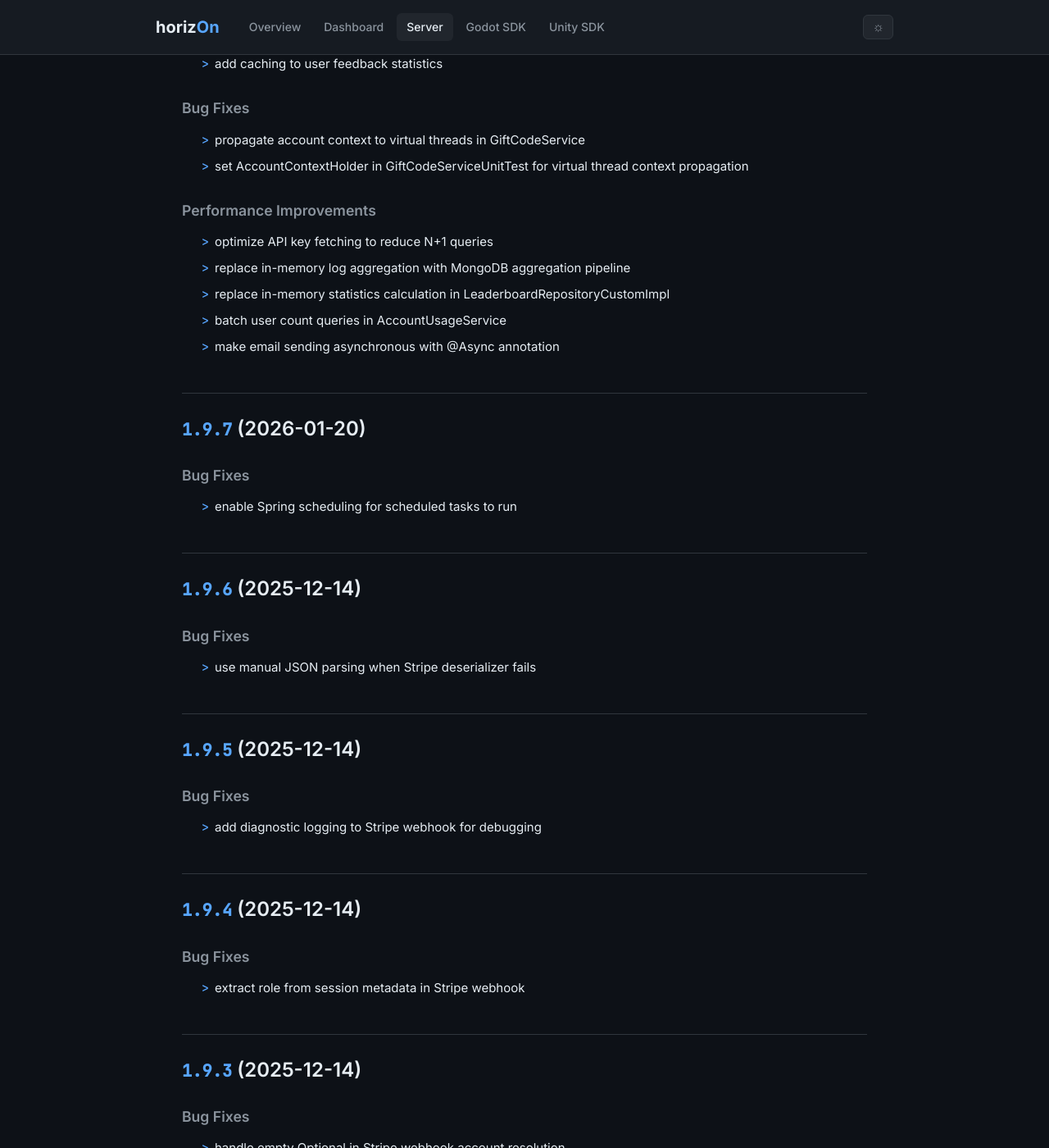
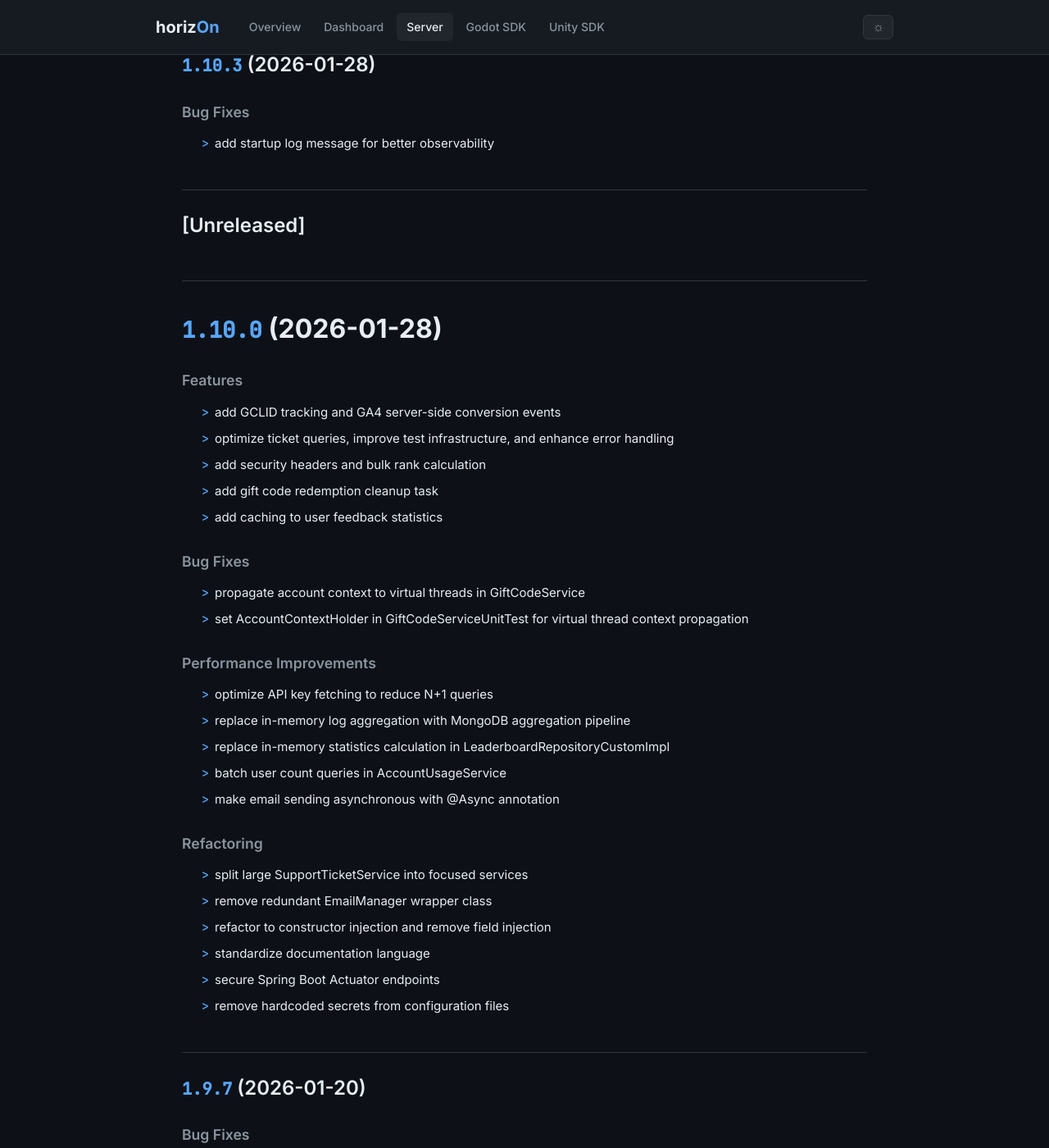
Before and after one commit to ProjectMakersDE/horizOn-Changelog, a Jekyll site: the page built from server-changelog.md, in a window 1280 px wide and 1400 px high, scrolled down 3125 px. Shown: the whole window at 82% size. Built offline with Jekyll 4.4.1, drawn with Linux system fonts in a browser that asks for light colours; some of the changed text lies outside the part shown.

Commit message:
chore: sync changelogs [skip ci]

```diff
--- a/server-changelog.md
+++ b/server-changelog.md
@@ -8,6 +8,20 @@ title: Server Changelog
 All notable changes to the horizOn Server (Backend API).
 
 [Back to Overview](.)
+
+# [1.20.0](https://github.com/ProjectMakersDE/horizOn-Dashboard-Backend/compare/v1.19.0...v1.20.0) (2026-02-13)
+
+
+### Features
+
+* **ci:** trigger changelog sync after new release ([d9d3bac](https://github.com/ProjectMakersDE/horizOn-Dashboard-Backend/commit/d9d3bacac33328bb89bd42c7d2dc19cb25b6d5bc))
+
+# [1.19.0](https://github.com/ProjectMakersDE/horizOn-Dashboard-Backend/compare/v1.18.0...v1.19.0) (2026-02-12)
+
+
+### Features
+
+* **auth:** grant actuator user admin role for n8n blog automation ([7667858](https://github.com/ProjectMakersDE/horizOn-Dashboard-Backend/commit/7667858c51423053472376817fc6a03ca6e96047))
 
 # [1.18.0](https://github.com/ProjectMakersDE/horizOn-Dashboard-Backend/compare/v1.17.0...v1.18.0) (2026-02-11)
 
@@ -96,6 +110,8 @@ All notable changes to the horizOn Server (Backend API).
 
 * add startup log message for better observability ([2db5a65](https://github.com/ProjectMakersDE/horizOn-Dashboard-Backend/commit/2db5a65ade67cc51c1a62c96bd5013adb8cad6d8))
 
+## [Unreleased]
+
 # [1.10.0](https://github.com/ProjectMakersDE/horizOn-Dashboard-Backend/compare/v1.9.7...v1.10.0) (2026-01-28)
 
 
@@ -119,6 +135,15 @@ All notable changes to the horizOn Server (Backend API).
 * replace in-memory statistics calculation in LeaderboardRepositoryCustomImpl
 * batch user count queries in AccountUsageService
 * make email sending asynchronous with @Async annotation
+
+### Refactoring
+
+* split large SupportTicketService into focused services
+* remove redundant EmailManager wrapper class
+* refactor to constructor injection and remove field injection
+* standardize documentation language
+* secure Spring Boot Actuator endpoints
+* remove hardcoded secrets from configuration files
 
 ## [1.9.7](https://github.com/ProjectMakersDE/horizOn-Dashboard-Backend/compare/v1.9.6...v1.9.7) (2026-01-20)
 
@@ -250,3 +275,9 @@ All notable changes to the horizOn Server (Backend API).
 ### Features
 
 * add semantic-release automation and input validation security ([88d1d50](https://github.com/ProjectMakersDE/horizOn-Dashboard-Backend/commit/88d1d50d764e46054f4c9317c273945a9a83fd1f))
+
+# Changelog
+
+All notable changes to this project will be documented in this file.
+
+This file is automatically updated by [semantic-release](https://github.com/semantic-release/semantic-release).
```
Also changed, not shown: index.md (+1 -1 lines).
